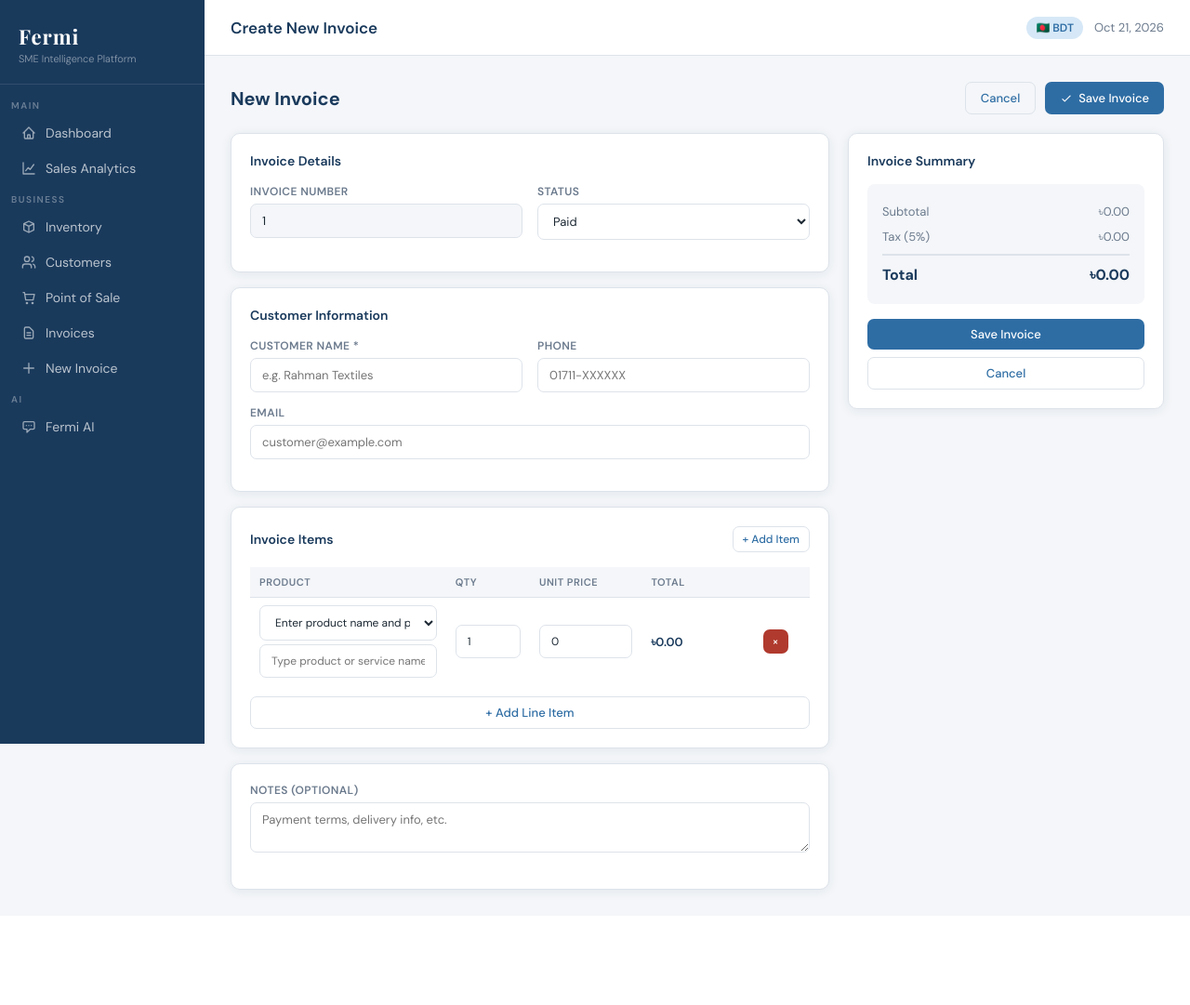
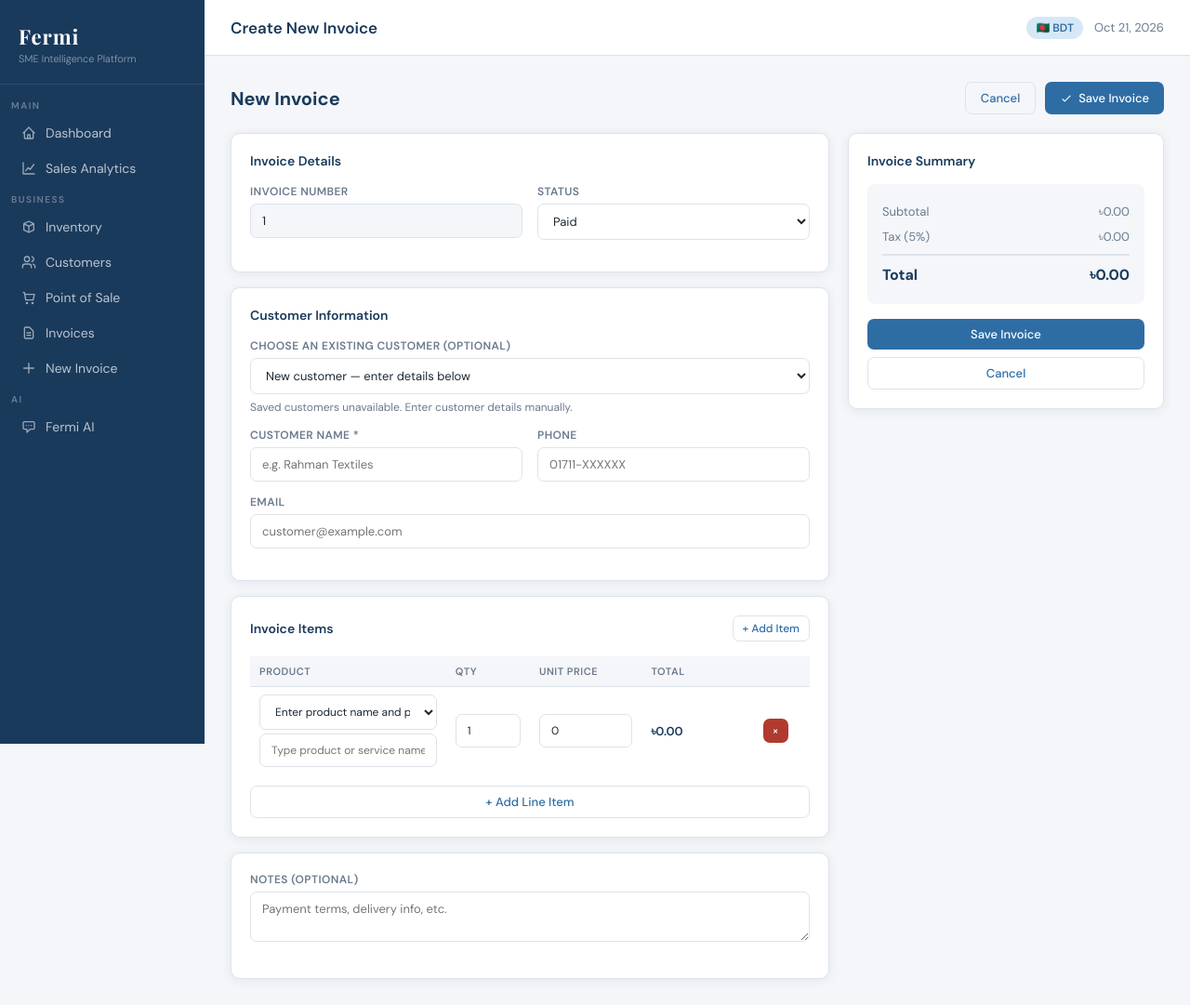
Before and after one commit to tarifuli/Fermi, a Flask app: template templates/new_invoice.html in a window 1280 px wide. Shown: the whole page at 93% size. Before the commit the page ends 966 px from the top, so only its background shows below. Run offline with Flask 3, Linux system fonts and the light colour scheme; the template is opened without the code that fills it: most values are stand-ins (such as "Sample title", 1, 10 or a date in 2020).

Commit message:
Add repeat-customer autofill to invoice creation

```diff
--- a/templates/new_invoice.html
+++ b/templates/new_invoice.html
@@ -52,6 +52,7 @@
 
     <div class="card">
       <div class="card-title" style="margin-bottom:16px;">Customer Information</div>
+      <div class="form-group"><label class="form-label" for="cust-select">Choose an existing customer (optional)</label><select id="cust-select" class="form-control"><option value="">New customer — enter details below</option></select><p id="cust-hint" style="font-size:12px;color:var(--muted);margin-top:6px">Existing customers automatically fill contact details.</p></div>
       <div class="grid-2">
         <div class="form-group">
           <label class="form-label">Customer Name *</label>
@@ -129,6 +130,40 @@
 <script>
 const products = JSON.parse(document.getElementById('products-data').textContent);
 let itemCount = 0;
+const savedCustomers = new Map();
+fetch('/api/customers/lookup').then(r=>{if(!r.ok)throw Error('Customer lookup unavailable');return r.json()}).then(data=>{
+  data.customers.forEach(customer=>{
+    savedCustomers.set(customer.key,customer);
+    const option=document.createElement('option');option.value=customer.key;option.textContent=customer.name;
+    document.getElementById('cust-select').append(option);
+  });
+}).catch(()=>{document.getElementById('cust-hint').textContent='Saved customers unavailable. Enter customer details manually.'});
+document.getElementById('cust-select').addEventListener('change',event=>{
+ const customer=savedCustomers.get(event.target.value);
+ if(customer){
+  document.getElementById('cust-name').value=customer.name;
+  document.getElementById('cust-email').value=customer.email||'';
+  document.getElementById('cust-phone').value=customer.phone||'';
+  document.getElementById('cust-hint').textContent='Using saved customer profile details.';
+ }else{
+  document.getElementById('cust-name').value='';
+  document.getElementById('cust-email').value='';
+  document.getElementById('cust-phone').value='';
+  document.getElementById('cust-hint').textContent='Enter details for a new customer.';
+ }
+});
+['cust-name','cust-email','cust-phone'].forEach(id=>{
+ document.getElementById(id).addEventListener('input',()=>{
+  const selected=savedCustomers.get(document.getElementById('cust-select').value);
+  if(selected&&(
+    document.getElementById('cust-name').value!==selected.name||
+    document.getElementById('cust-email').value!==(selected.email||'')||
+    document.getElementById('cust-phone').value!==(selected.phone||''))){
+    document.getElementById('cust-select').value='';
+    document.getElementById('cust-hint').textContent='Using manually entered customer details.';
+  }
+ });
+});
 
 function showAlert(msg, type='success') {
   const b = document.getElementById('alert-box');
@@ -244,6 +279,7 @@ async function saveInvoice() {
   const payload = {
     invoice_number: document.getElementById('inv-number').value,
     customer_name:  custName,
+    customer_key: document.getElementById('cust-select').value || null,
     customer_email: document.getElementById('cust-email').value,
     customer_phone: document.getElementById('cust-phone').value,
     status:         document.getElementById('inv-status').value,
```
